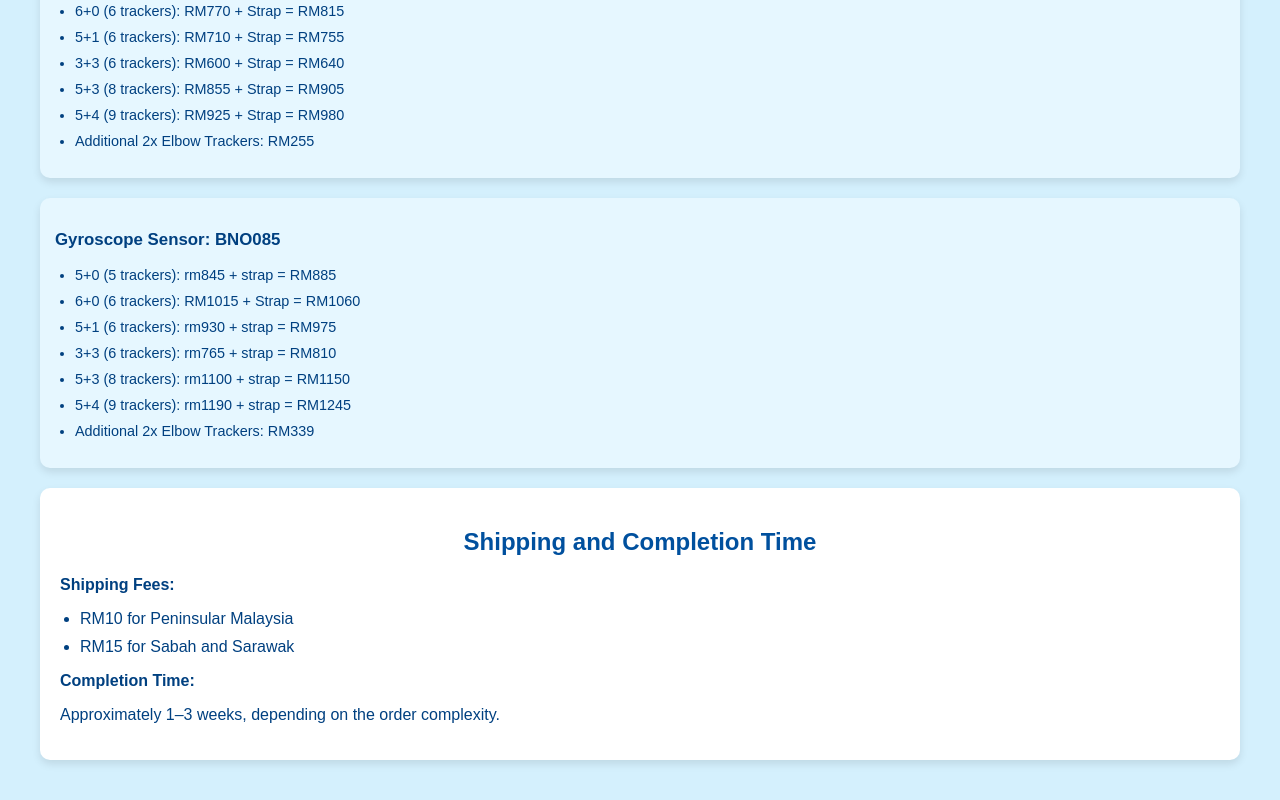
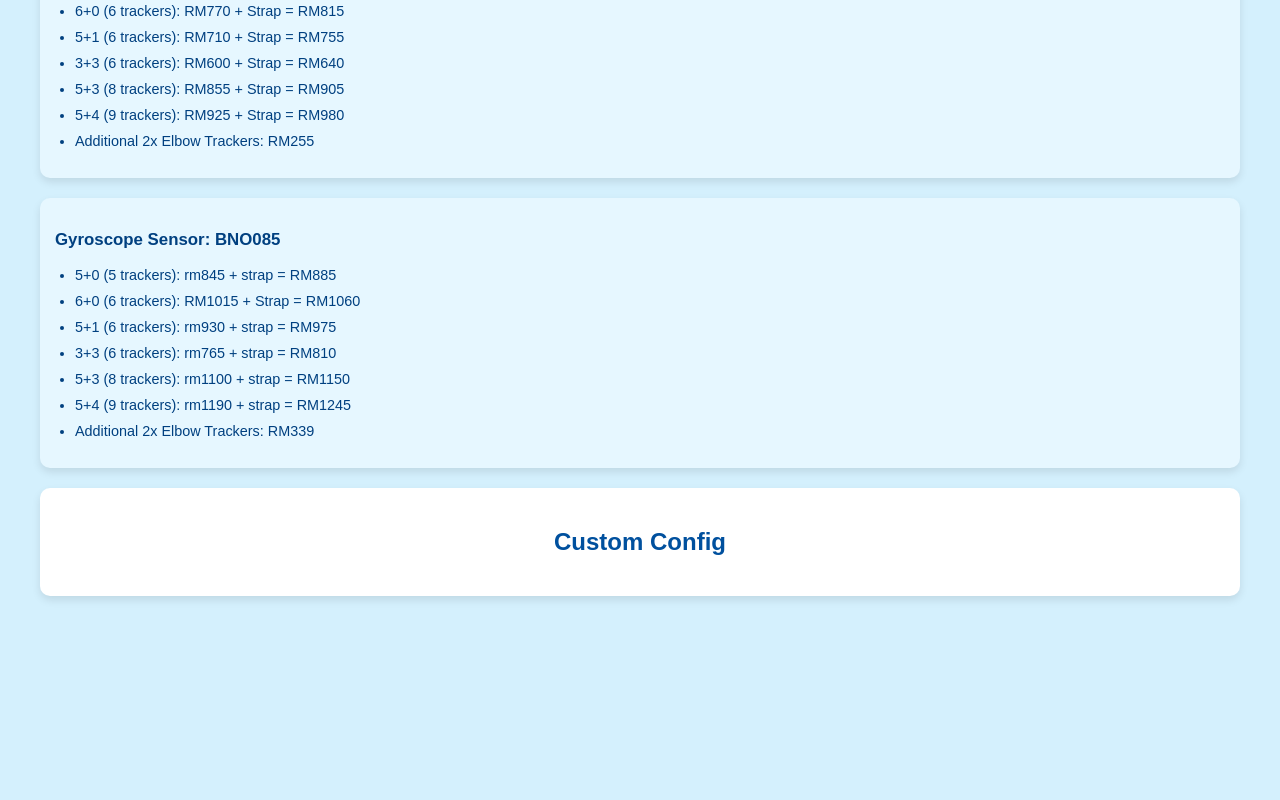
Before and after one commit to ShanaNyaa/yslime-tracker, a website: page index.html in a window 1280 px wide. Shown: the part 1496-2296 px from the top of the page. After the commit the page ends 2132 px from the top, so only its background shows below. Drawn offline with Linux system fonts and the light colour scheme.

Commit message:
Update index.html

```diff
--- a/index.html
+++ b/index.html
@@ -207,15 +207,6 @@
 
     </div>
 
-    <!-- Shipping Section -->
-    <div class="shipping-section">
-      <h2>Shipping and Completion Time</h2>
-      <p><strong>Shipping Fees:</strong></p>
-      <ul>
-        <li>RM10 for Peninsular Malaysia</li>
-        <li>RM15 for Sabah and Sarawak</li>
-      </ul>
-      <p><strong>Completion Time:</strong></p>
-      <p>Approximately 1–3 weeks, depending on the order complexity.</p>
-    </div>
-  </div>
+    <!-- Custom Configuration Section -->
+    <div class="sensor-section">
+      <h2>Custom Config
```
